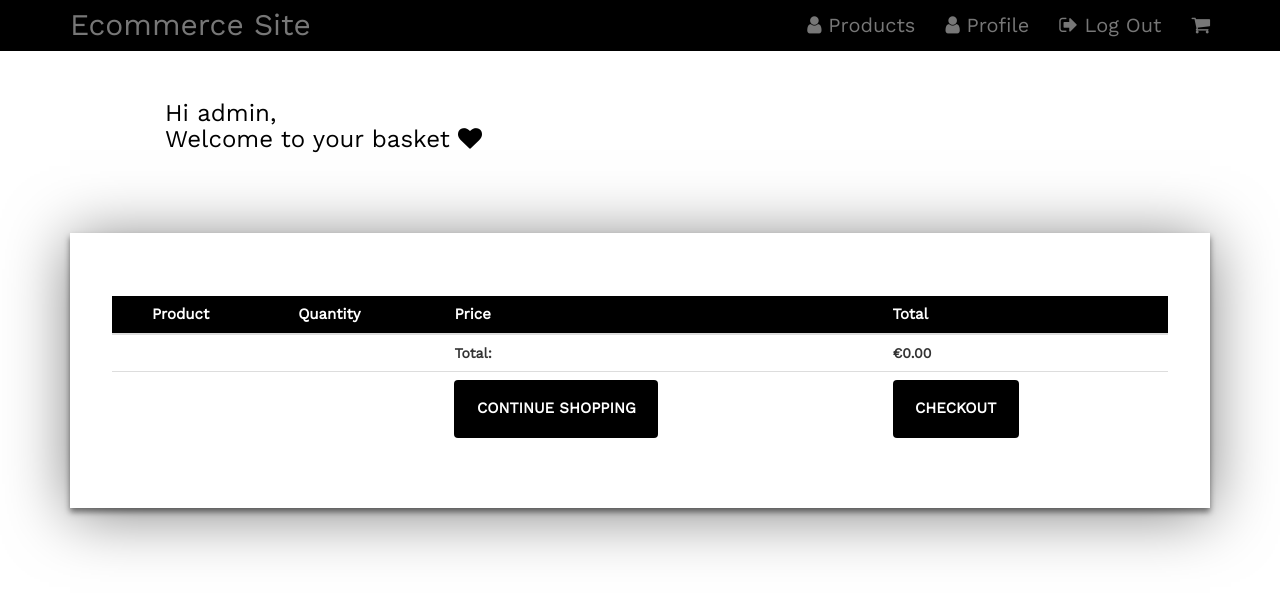
After one commit to wolfenchic/ecommerce_prj, a Django app: a page that uses home/templates/base.html in a window 1280 px wide. The commit adds this page. Shown: the top 593 px of the page. Run offline with Django 3.2, Linux system fonts and the light colour scheme; a user stored in the database is signed in; some libraries are stand-ins or nearby versions.

Commit message:
View Cart

```diff
--- /dev/null
+++ b/cart/templates/cart/view_cart.html
@@ -0,0 +1,61 @@
+{% extends "base.html" %}
+{% block content %}
+{% if user.is_authenticated %}
+<h3 class="cartWelcome">Hi {{ user.get_username }},<br> Welcome to your basket <i class="fa fa-heart"></i></h3>
+{% endif %}
+<br>
+<div class="container">
+		<div class="card displayCard">
+			<div class="container-fliud">
+				<div class="wrapper row">
+				    <div class="preview col-md-12">
+<div class="table-responsive">
+<table class="table">
+    <thead class="thead-dark">
+        <tr>
+            <th></th>
+            <th>Product</th>
+            <th>Quantity</th>
+            <th>Price</th>
+            <th>Total</th>
+        </tr>
+    </thead>
+    <br>
+    <tbody>
+        {% for item in cart_items %}
+        <tr>
+            <td><img width="150" height="150" src="{{MEDIA_URL}}{{item.image}}"/></td>
+            <td>{{ item.name }}</td>
+            <td>{{ item.quantity}}</td>
+            <td>€{{ item.price }}.00</td>
+            <td>€{{ item.total}}.00</td>
+        </tr>
+        {% endfor %}
+
+
+        <tr>
+            <td></td>
+            <td></td>
+            <td></td>
+            <td><strong>Total:</strong></td>
+            <td><strong>€{{total}}.00</strong></td>
+        </tr>
+        <tr>
+            <td></td>
+            <td></td>
+            <td></td>
+            <td><button type="button" class="continueShopping btn btn-default" onclick="location.href='{% url 'products' %}'">Continue Shopping</button></td>
+            <td><button ahref="" type="button" class="checkout btn btn-default">Checkout</button></td>
+        </tr>
+
+    </tbody>
+
+</table>
+</div>
+</div>
+</div>
+</div>
+</div>
+</div>
+
+{% endblock %}
--- a/cart/urls.py
+++ b/cart/urls.py
@@ -1,6 +1,7 @@
 from django.conf.urls import url, include
-from .views import add_to_cart
+from .views import add_to_cart, view_cart
 
 urlpatterns = [
     url(r'^add/$', add_to_cart, name='add_to_cart'),
+    url(r'^view/$', view_cart, name='view_cart'),
     ]
--- a/cart/views.py
+++ b/cart/views.py
@@ -1,9 +1,34 @@
-from django.shortcuts import render, HttpResponse, get_object_or_404
+from django.shortcuts import render, HttpResponse, get_object_or_404, redirect
 from products.models import Product
+from decimal import Decimal
 
 # Create your views here.
 def add_to_cart(request):
     id = request.POST['id']
-    quantity = request.POST['quantity']
-    product = get_object_or_404(Product, pk=id)
-    return HttpResponse("You want to add {0} of {1}".format(quantity, product.name))
+    quantity = int(request.POST['quantity'])
+    cart = request.session.get('cart', {})
+    cart[id] = cart.get(id, 0) + quantity
+    request.session['cart'] = cart
+    return redirect('home')
+
+def view_cart(request):
+    cart = request.session.get('cart', {})
+
+    cart_items= []
+    total = 0
+    for item_id, item_quantity in cart.items():
+        this_product = get_object_or_404(Product, pk=item_id)
+        this_total = this_product.price * Decimal(item_quantity)
+        total += this_total
+        this_item = {
+            'image': this_product.image,
+            'name': this_product.name,
+            'quantity': item_quantity,
+            'price': this_product.price,
+            'total': this_total,
+        }
+        cart_items.append(this_item)
+
+    args = {'cart_items': cart_items, 'total': total }
+
+    return render(request, "cart/view_cart.html", args)
--- a/home/static/home/style.css
+++ b/home/static/home/style.css
@@ -22,7 +22,7 @@ p {
 }
 
 h1{
-    color: #ec576b;
+    color: black;
 }
 
 .navbar {
@@ -185,7 +185,7 @@ p {
   .color:first-of-type {
     margin-left: 20px; }
 
-.add-to-cart, .like {
+.add-to-cart, .like, .continueShopping, .checkout {
   background: black;
   padding: 1.2em 1.5em;
   border: none;
@@ -214,22 +214,18 @@ p {
 .tooltip-inner {
   padding: 1.3em; }
 
-@-webkit-keyframes opacity {
-  0% {
-    opacity: 0;
-    -webkit-transform: scale(3);
-            transform: scale(3); }
-  100% {
-    opacity: 1;
-    -webkit-transform: scale(1);
-            transform: scale(1); } }
 
-@keyframes opacity {
-  0% {
-    opacity: 0;
-    -webkit-transform: scale(3);
-            transform: scale(3); }
-  100% {
-    opacity: 1;
-    -webkit-transform: scale(1);
-            transform: scale(1); } }
+.cartWelcome{
+  color: black;
+  margin-left: 150px;
+  margin-top: 50px;
+}
+
+.table thead th {
+  background-color: black;
+  color: white;
+  font-weight: bold;
+  font-size: 1.5rem;
+  padding-bottom: 100px;
+
+}
--- a/home/templates/base.html
+++ b/home/templates/base.html
@@ -38,6 +38,7 @@
                     <li><a href="{% url 'register' %}"><i class="fa fa-user-plus"></i> Register</a></li>
                     <li><a href="{% url 'login' %}"><i class="fa fa-sign-in"></i> Log In</a></li>
                     {% endif %}
+                    <li><a href="{% url 'view_cart' %}"><i class="fa fa-shopping-cart"></i></a></li>
                 </ul>
             </div>
         </div>
```
Also changed, not shown: media/images/multiDress.png (renamed from media/images/Screen_Shot_2018-03-20_at_15.40.13.png), media/images/multiDress_pfb8TAI.png (added), media/images/trenchCoat.png (renamed from media/images/Screen_Shot_2018-03-21_at_09.37.52.png), media/images/trenchCoat_U7wQ8lg.png (added).
